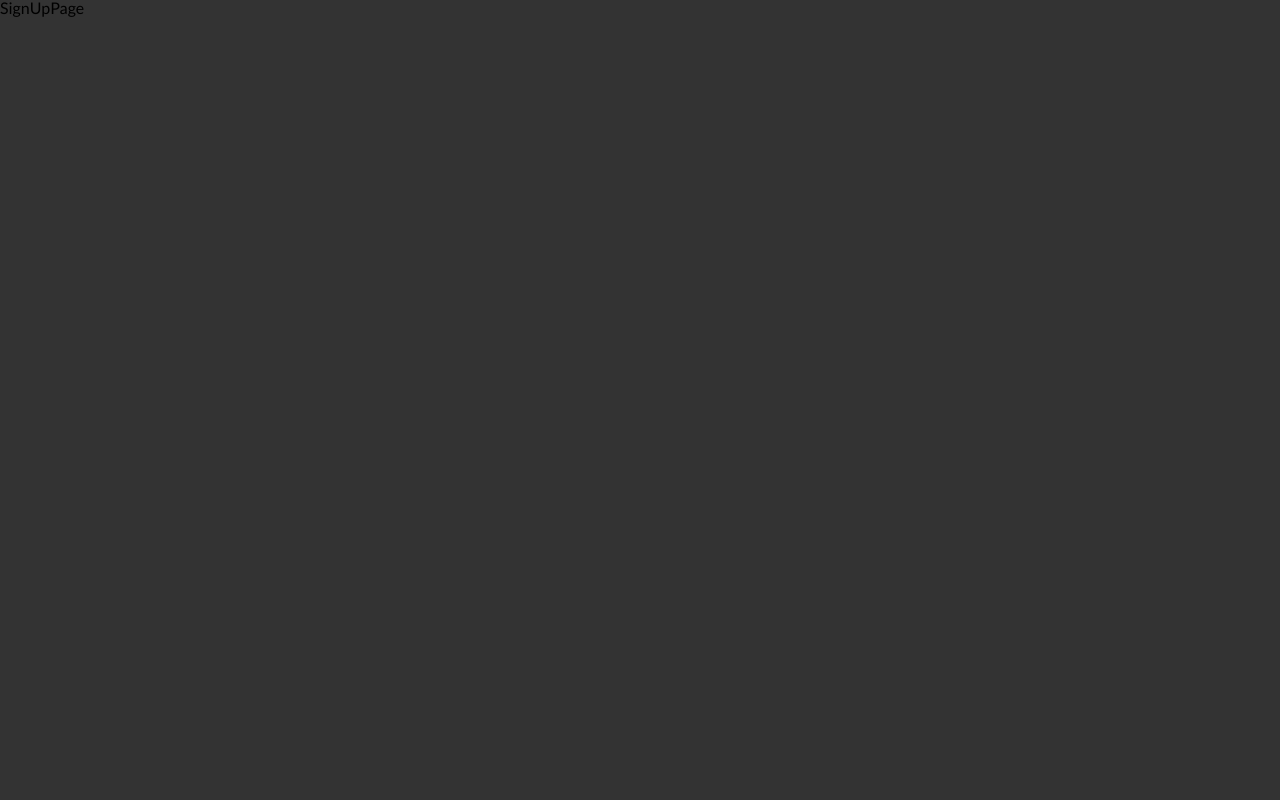
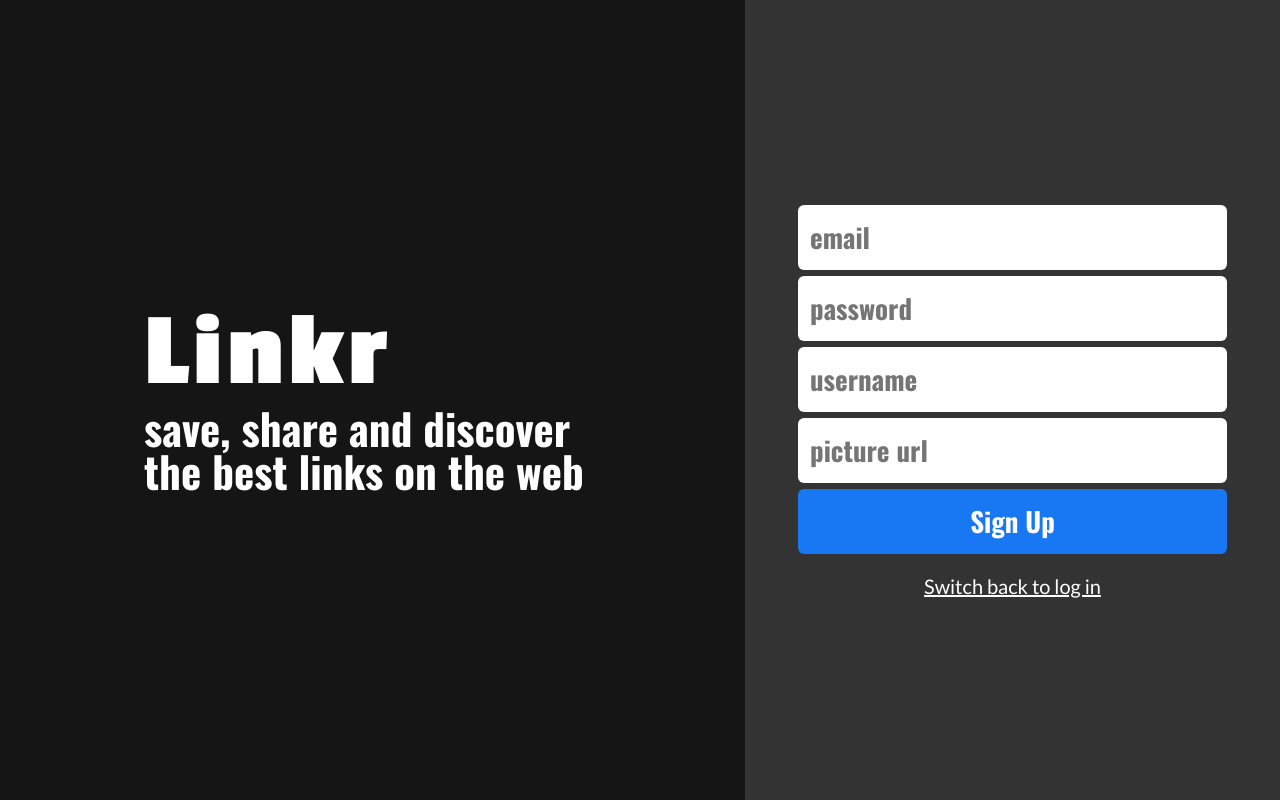
Before and after one commit to erickssguerra/projeto18-linkr-front, a React (Create React App) app: page /sign-up in a window 1280 px wide. Built offline with nearby package versions, Linux system fonts and the light colour scheme.

Commit message:
feat: sign-up page layout

```diff
--- a/src/pages/SignUp/index.js
+++ b/src/pages/SignUp/index.js
@@ -1,3 +1,73 @@
+import { Link, useNavigate } from "react-router-dom";
+import * as S from "./style";
+import * as Screen from "../../styles/Screen";
+import * as Logo from "../../styles/Logo";
+import * as Form from "../../styles/Form";
+import { useState } from "react";
+
 export default function SignUpPage() {
-    return <>SignUpPage</>;
+  const [isLoading, setIsLoading] = useState(false);
+  const [form, setForm] = useState({ email: "", password: "" });
+  const navigate = useNavigate();
+
+  function handleForm(event) {
+    const { name, value } = event.target;
+    setForm({ ...form, [name]: value });
   }
+
+  return (
+    <Screen.Container>
+      <Logo.Sidebar>
+        <Logo.Header>Linkr</Logo.Header>
+        <Logo.Subtile>
+          save, share and discover the best links on the web
+        </Logo.Subtile>
+      </Logo.Sidebar>
+      <S.Container>
+        <Form.Form>
+          <Form.Input
+            name="email"
+            value={form.email}
+            onChange={handleForm}
+            type="email"
+            placeholder="email"
+            disabled={isLoading}
+            required
+            data-identifier="input-email"
+          />
+          <Form.Input
+            name="password"
+            value={form.password}
+            onChange={handleForm}
+            type="password"
+            placeholder="password"
+            disabled={isLoading}
+            required
+          />
+          <Form.Input
+            name="name"
+            value={form.name}
+            onChange={handleForm}
+            type="text"
+            placeholder="username"
+            disabled={isLoading}
+            required
+          />
+          <Form.Input
+            name="picture_url"
+            value={form.picture_url}
+            onChange={handleForm}
+            type="url"
+            placeholder="picture url"
+            disabled={isLoading}
+            required
+          />
+          <Form.Button>Sign Up</Form.Button>
+        </Form.Form>
+        <Link to="/">
+          <S.Link>Switch back to log in</S.Link>
+        </Link>
+      </S.Container>
+    </Screen.Container>
+  );
+}
--- a/src/pages/SignUp/style.js
+++ b/src/pages/SignUp/style.js
@@ -0,0 +1,17 @@
+import styled from "styled-components";
+
+export const Container = styled.div`
+  width: 535px;
+  height: 100vh;
+  display: flex;
+  flex-direction: column;
+  justify-content: center;
+  align-items: center;
+`;
+
+export const Link = styled.p`
+  font-weight: 400;
+  font-size: 20px;
+  color: #ffffff;
+  text-decoration: underline;
+`;
```
